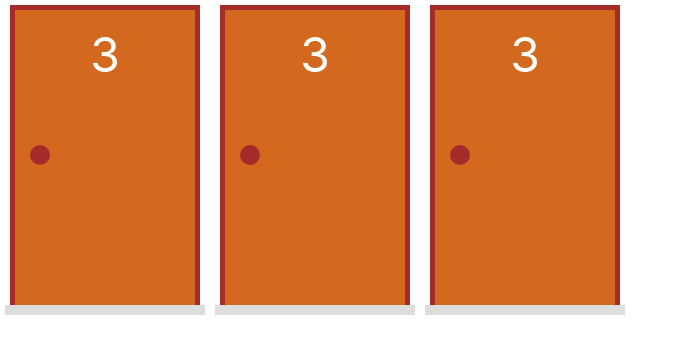
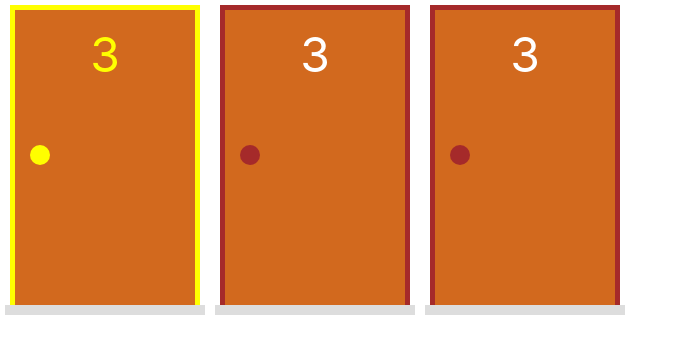
Before and after one commit to jordanobaluz/portas, a Next.js app: page / in a window 1280 px wide. Shown: the top 354 px of the page, without its empty margins (0-683 px from the left). Built offline with nearby package versions, Linux system fonts and the light colour scheme.

Commit message:
criado estilo selecionado, para quando uma porta for selecionado, aplicar o estilo a div

```diff
--- a/components/Porta.jsx
+++ b/components/Porta.jsx
@@ -1,15 +1,18 @@
 import styles from "../styles/Porta.module.css"
 
 export default function Porta(props) {
+    const selecionada = props.selecionada ? styles.selecionada : ''
+
     return (
         <div className={styles.area}>
-            <div className={styles.estrutura}>
+            {/* irá definidir 2 classes para ser aplicada a div */}
+            <div className={`${styles.estrutura} ${selecionada}`}>
                 <div className={styles.porta}>
                     <div className={styles.numero}>3</div>
                     <div className={styles.macaneta}></div>
                 </div>
             </div>
             <div className={styles.chao}></div>
-        </div>
+        </div >
     )
 }
--- a/pages/index.jsx
+++ b/pages/index.jsx
@@ -4,8 +4,8 @@
 export default function Home() {
   return (
     <div style={{ display: "flex" }}>
-      <Porta />
-      <Porta />
+      <Porta selecionada={true} />
+      <Porta selecionada={false} />
       <Porta />
 
     </div>
--- a/styles/Porta.module.css
+++ b/styles/Porta.module.css
@@ -49,3 +49,17 @@
     width: 100%;
     background-color: #ddd;
 }
+
+.selecionada {
+    border-left: 5px solid yellow;
+    border-top: 5px solid yellow;
+    border-right: 5px solid yellow;
+}
+
+.selecionada .numero{
+    color: yellow;
+}
+
+.selecionada .macaneta{
+    background-color: yellow;
+}
```
